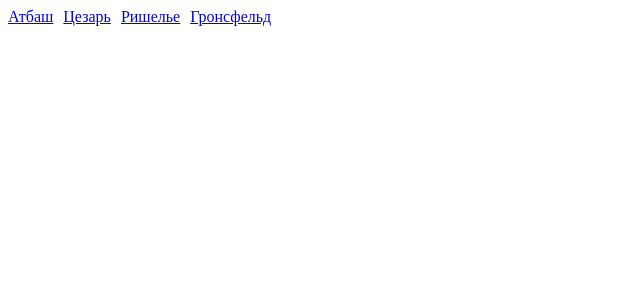
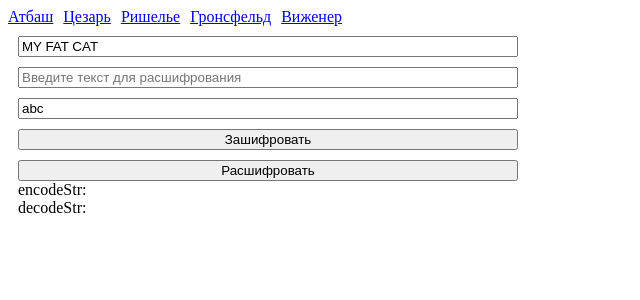
Before and after one commit to ekimovvd/kmzi, a Vue app: page /visener in a window 1280 px wide. Shown: the top 300 px of the page, without its empty margins (0-640 px from the left). Built offline with nearby package versions, Linux system fonts and the light colour scheme.

Commit message:
add visener

```diff
--- a/src/App.vue
+++ b/src/App.vue
@@ -4,6 +4,7 @@
     <router-link class="link" to="/caesar">Цезарь</router-link>
     <router-link class="link" to="/richelieu">Ришелье</router-link>
     <router-link class="link" to="/gronsfeld">Гронсфельд</router-link>
+    <router-link class="link" to="/visener">Виженер</router-link>
   </div>
   <router-view />
 </template>
--- a/src/router/index.js
+++ b/src/router/index.js
@@ -21,6 +21,11 @@ const routes = [
     name: "Gronsfeld",
     component: () => import("../views/Gronsfeld.vue"),
   },
+  {
+    path: "/visener",
+    name: "Visener",
+    component: () => import("../views/Visener.vue"),
+  },
 ];
 
 const router = createRouter({
--- /dev/null
+++ b/src/views/Visener.vue
@@ -0,0 +1,241 @@
+<template>
+  <div class="visener">
+    <div class="visener__block">
+      <input
+        class="visener__input"
+        type="text"
+        placeholder="Введите текст для шифрование"
+        v-model="encode"
+      />
+      <input
+        class="visener__input"
+        type="text"
+        placeholder="Введите текст для расшифрования"
+        v-model="decode"
+      />
+      <input
+        class="visener__input"
+        type="text"
+        placeholder="Введите ключ"
+        v-model="key"
+      />
+      <button @click="handleEncode">Зашифровать</button>
+      <button @click="handleDecode">Расшифровать</button>
+    </div>
+    <p>encodeStr: {{ encodeStr }}</p>
+    <p>decodeStr: {{ decodeStr }}</p>
+  </div>
+</template>
+
+<script>
+export default {
+  name: "Visener",
+  data() {
+    return {
+      encode: "MY FAT CAT",
+      decode: "",
+      key: "abc",
+      encodeStr: null,
+      decodeStr: null,
+      arr_ru: "абвгдеёжзийклмнопрстуфхцчшщъыьэюя",
+      arr_RU: "АБВГДЕЁЖЗИЙКЛМНОПРСТУФХЦЧШЩЪЫЬЭЮЯ",
+      arr_en: "abcdefghijklmnopqrstuvwxyz",
+      arr_EN: "ABCDEFGHIJKLMNOPQRSTUVWXYZ",
+    };
+  },
+  methods: {
+    handleEncode() {
+      const encodeArray = this.encode.split("");
+      console.log("Encode array: ", encodeArray);
+
+      let keyArray = this.key.split("");
+      console.log("Key array: ", keyArray);
+
+      if (keyArray.length < encodeArray.length) {
+        const difference = encodeArray.length - keyArray.length;
+        console.log("Difference: ", difference);
+
+        while (keyArray.length < encodeArray.length) {
+          this.key.split("").forEach((key) => {
+            keyArray.push(key);
+          });
+        }
+
+        keyArray = keyArray.filter((key, index) => index < encodeArray.length);
+        console.log("New key array: ", keyArray);
+      } else if (keyArray.length > encodeArray.length) {
+        keyArray = keyArray.filter((key, index) => index < encodeArray.length);
+        console.log("New key array: ", keyArray);
+      }
+
+      let error = false;
+      keyArray = keyArray.map((key) => {
+        if (this.arr_ru.includes(key)) {
+          return this.arr_ru.indexOf(key);
+        } else if (this.arr_RU.includes(key)) {
+          return this.arr_RU.indexOf(key);
+        } else if (this.arr_en.includes(key)) {
+          return this.arr_en.indexOf(key);
+        } else if (this.arr_EN.includes(key)) {
+          return this.arr_EN.indexOf(key);
+        } else {
+          error = true;
+          return -1;
+        }
+      });
+
+      console.log("New key array: ", keyArray);
+
+      if (!error) {
+        let encode = "";
+        encodeArray.forEach((symbol, symbolIndex) => {
+          if (this.arr_ru.includes(symbol)) {
+            let key = keyArray[symbolIndex];
+            let shift = this.arr_ru.indexOf(symbol) + key;
+            let arrayLength = this.arr_ru.length;
+
+            encode += this.arr_ru[shift % arrayLength];
+          } else if (this.arr_RU.includes(symbol)) {
+            let key = keyArray[symbolIndex];
+            let shift = this.arr_RU.indexOf(symbol) + key;
+            let arrayLength = this.arr_RU.length;
+
+            encode += this.arr_RU[shift % arrayLength];
+          } else if (this.arr_en.includes(symbol)) {
+            let key = keyArray[symbolIndex];
+            let shift = this.arr_en.indexOf(symbol) + key;
+            let arrayLength = this.arr_en.length;
+
+            encode += this.arr_en[shift % arrayLength];
+          } else if (this.arr_EN.includes(symbol)) {
+            let key = keyArray[symbolIndex];
+            let shift = this.arr_EN.indexOf(symbol) + key;
+            let arrayLength = this.arr_EN.length;
+
+            encode += this.arr_EN[shift % arrayLength];
+          } else {
+            encode += symbol;
+          }
+        });
+        console.log("Encode: ", encode);
+        this.encodeStr = encode;
+      } else {
+        console.log("ERROR!");
+      }
+    },
+
+    handleDecode() {
+      const decodeArray = this.decode.split("");
+      console.log("Decode array: ", decodeArray);
+
+      let keyArray = this.key.split("");
+      console.log("Key array: ", keyArray);
+
+      if (keyArray.length < decodeArray.length) {
+        const difference = decodeArray.length - keyArray.length;
+        console.log("Difference: ", difference);
+
+        while (keyArray.length < decodeArray.length) {
+          this.key.split("").forEach((key) => {
+            keyArray.push(key);
+          });
+        }
+
+        keyArray = keyArray.filter((key, index) => index < decodeArray.length);
+        console.log("New key array: ", keyArray);
+      } else if (keyArray.length > decodeArray.length) {
+        keyArray = keyArray.filter((key, index) => index < decodeArray.length);
+        console.log("New key array: ", keyArray);
+      }
+
+      let error = false;
+      keyArray = keyArray.map((key) => {
+        if (this.arr_ru.includes(key)) {
+          return this.arr_ru.indexOf(key);
+        } else if (this.arr_RU.includes(key)) {
+          return this.arr_RU.indexOf(key);
+        } else if (this.arr_en.includes(key)) {
+          return this.arr_en.indexOf(key);
+        } else if (this.arr_EN.includes(key)) {
+          return this.arr_EN.indexOf(key);
+        } else {
+          error = true;
+          return -1;
+        }
+      });
+
+      console.log("New key array: ", keyArray);
+
+      if (!error) {
+        let decode = "";
+        decodeArray.forEach((symbol, symbolIndex) => {
+          if (this.arr_ru.includes(symbol)) {
+            let key = keyArray[symbolIndex];
+            let shift = this.arr_ru.indexOf(symbol) - key;
+            let arrayLength = this.arr_ru.length;
+
+            if (shift < 0) {
+              decode += this.arr_ru[arrayLength + shift];
+            } else {
+              decode += this.arr_ru[shift % arrayLength];
+            }
+          } else if (this.arr_RU.includes(symbol)) {
+            let key = keyArray[symbolIndex];
+            let shift = this.arr_RU.indexOf(symbol) - key;
+            let arrayLength = this.arr_RU.length;
+
+            if (shift < 0) {
+              decode += this.arr_RU[arrayLength + shift];
+            } else {
+              decode += this.arr_RU[shift % arrayLength];
+            }
+          } else if (this.arr_en.includes(symbol)) {
+            let key = keyArray[symbolIndex];
+            let shift = this.arr_en.indexOf(symbol) - key;
+            let arrayLength = this.arr_en.length;
+
+            if (shift < 0) {
+              decode += this.arr_en[arrayLength + shift];
+            } else {
+              decode += this.arr_en[shift % arrayLength];
+            }
+          } else if (this.arr_EN.includes(symbol)) {
+            let key = keyArray[symbolIndex];
+            let shift = this.arr_EN.indexOf(symbol) - key;
+            let arrayLength = this.arr_EN.length;
+
+            if (shift < 0) {
+              decode += this.arr_EN[arrayLength + shift];
+            } else {
+              decode += this.arr_EN[shift % arrayLength];
+            }
+          } else {
+            decode += symbol;
+          }
+        });
+        console.log("Decode: ", decode);
+        this.decodeStr = decode;
+      } else {
+        console.log("ERROR!");
+      }
+    },
+  },
+};
+</script>
+
+<style>
+.visener {
+  padding: 10px;
+}
+
+.visener__block {
+  width: 500px;
+  display: grid;
+  grid-row-gap: 10px;
+}
+
+p {
+  padding: 0;
+  margin: 0;
+}
+</style>
```
